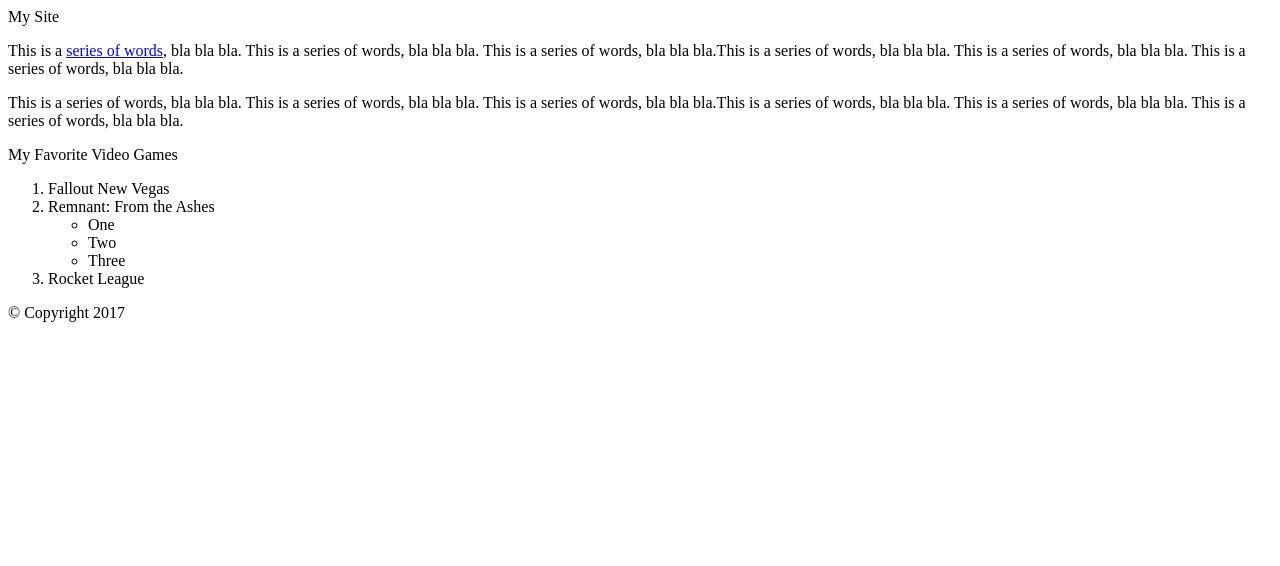
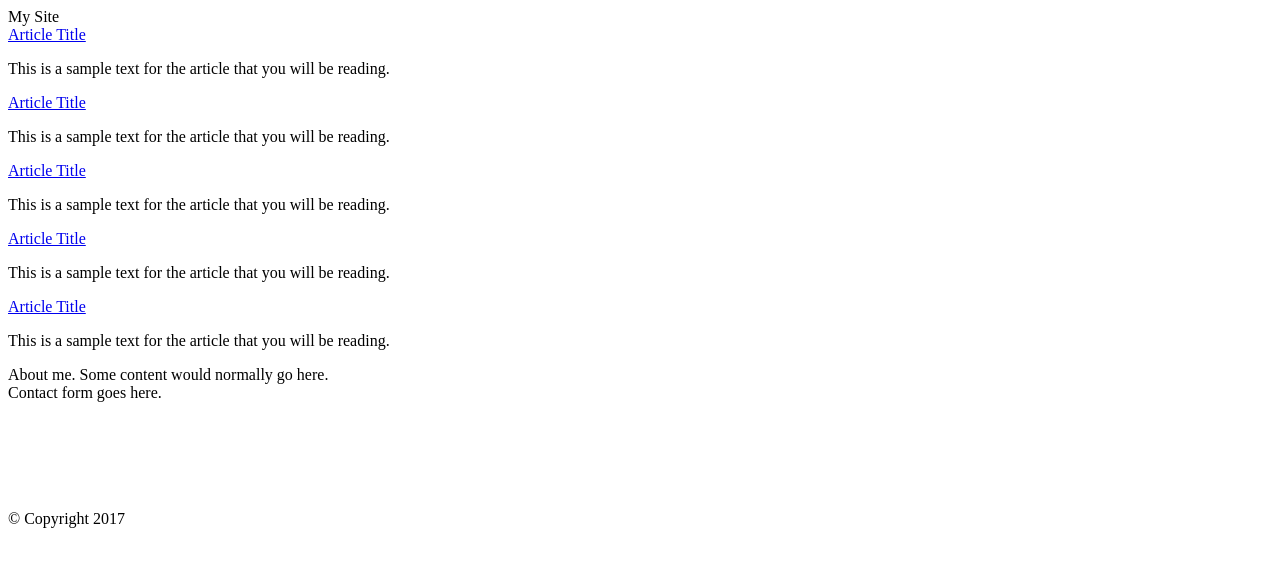
Before and after one commit to donnyboy13/FrontEnd, a plain HTML site: page index.html in a window 1280 px wide. Drawn offline with Linux system fonts and the light colour scheme.

Commit message:
index.html edit

```diff
--- a/index.html
+++ b/index.html
@@ -4,24 +4,52 @@
   </head>
   <body>
     <header height="100">My Site</header>
+    <main>
 
-    <p>This is a <a href="http://google.com">series of words</a>, bla bla bla. This is a series of words, bla bla bla. This is a series of words, bla bla bla.This is a series of words, bla bla bla. This is a series of words, bla bla bla. This is a series of words, bla bla bla.</p>
+      <section>
+        <article>
+          <a href="#">Article Title</a>
+          <p>This is a sample text for the article that you will be reading.
+          </p>
+        </article>
+        <article>
+          <a href="#">Article Title</a>
+          <p>This is a sample text for the article that you will be reading.
+          </p>
+        </article>
+        <article>
+          <a href="#">Article Title</a>
+          <p>This is a sample text for the article that you will be reading.
+          </p>
+        </article>
+        <article>
+          <a href="#">Article Title</a>
+          <p>This is a sample text for the article that you will be reading.
+          </p>
+        </article>
+        <article>
+          <a href="#">Article Title</a>
+          <p>This is a sample text for the article that you will be reading.
+          </p>
+        </article>
+      </section>
 
-    <p>This is a series of words, bla bla bla. This is a series of words, bla bla bla. This is a series of words, bla bla bla.This is a series of words, bla bla bla. This is a series of words, bla bla bla. This is a series of words, bla bla bla.</p>
+      <section>
+        About me. Some content would normally go here.
+      </section>
 
-    <div>My Favorite Video Games</div>
-    <ol>
-      <li>Fallout New Vegas</li>
-      <li>Remnant: From the Ashes
-        <ul>
-          <li>One</li>
-          <li>Two</li>
-          <li>Three</li>
-        </ul>
-      </li>
-      <li>Rocket League</li>
-    </ol>
+      <section>
+        Contact form goes here.
+      </section>
 
-  <footer>&copy; Copyright 2017</footer>
+
+    </main>
+    <br />
+    <br />
+    <br />
+    <br />
+    <br />
+    <br />
+    <footer>&copy; Copyright 2017</footer>
   </body>
 </html>
```
